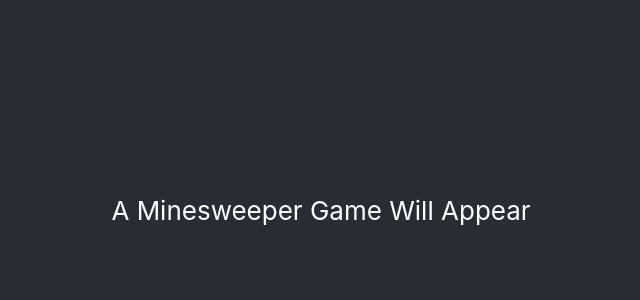
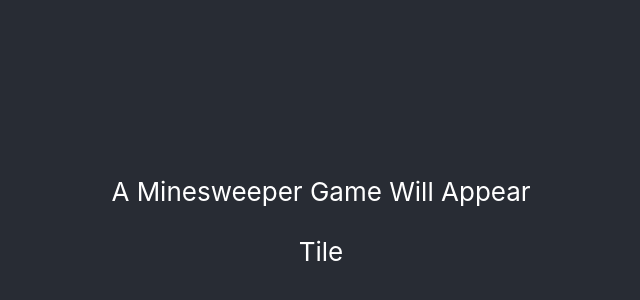
Before and after one commit to Daniel-N-Huss/React-Redux-Minesweeper, a React (Create React App) app: page / in a window 1280 px wide. Shown: the part 190-490 px from the top of the page, without its empty margins (319-959 px from the left). Built offline with nearby package versions, Linux system fonts and the light colour scheme.

Commit message:
creating tile component and set up styling tool

```diff
--- a/package.json
+++ b/package.json
@@ -30,5 +30,8 @@
       "last 1 firefox version",
       "last 1 safari version"
     ]
+  },
+  "devDependencies": {
+    "node-sass": "^4.14.1"
   }
 }
--- a/src/App.js
+++ b/src/App.js
@@ -1,13 +1,19 @@
 import React from 'react';
-import './App.css';
+import './App.scss';
+import Tile from './components/tile';
 
 function App() {
   return (
-    <div className="App">
-      <header className="App-header">
-        <p>
-          A Minesweeper Game Will Appear
-        </p>
+    <div className='App'>
+      <header className='App-header'>
+        <p>A Minesweeper Game Will Appear</p>
+        <table>
+          <tbody>
+            <tr>
+              <Tile />
+            </tr>
+          </tbody>
+        </table>
       </header>
     </div>
   );
--- a/src/components/tile.jsx
+++ b/src/components/tile.jsx
@@ -1,7 +1,7 @@
 import React from 'react';
 
 const Tile = function () {
-  return <p>Hi I'll be a tile later</p>;
+  return <td>Tile</td>;
 };
 
 export default Tile;
```
Also changed, not shown: src/App.scss (renamed from src/App.css), 1 other file (tests, documents, lock files or other folders).
